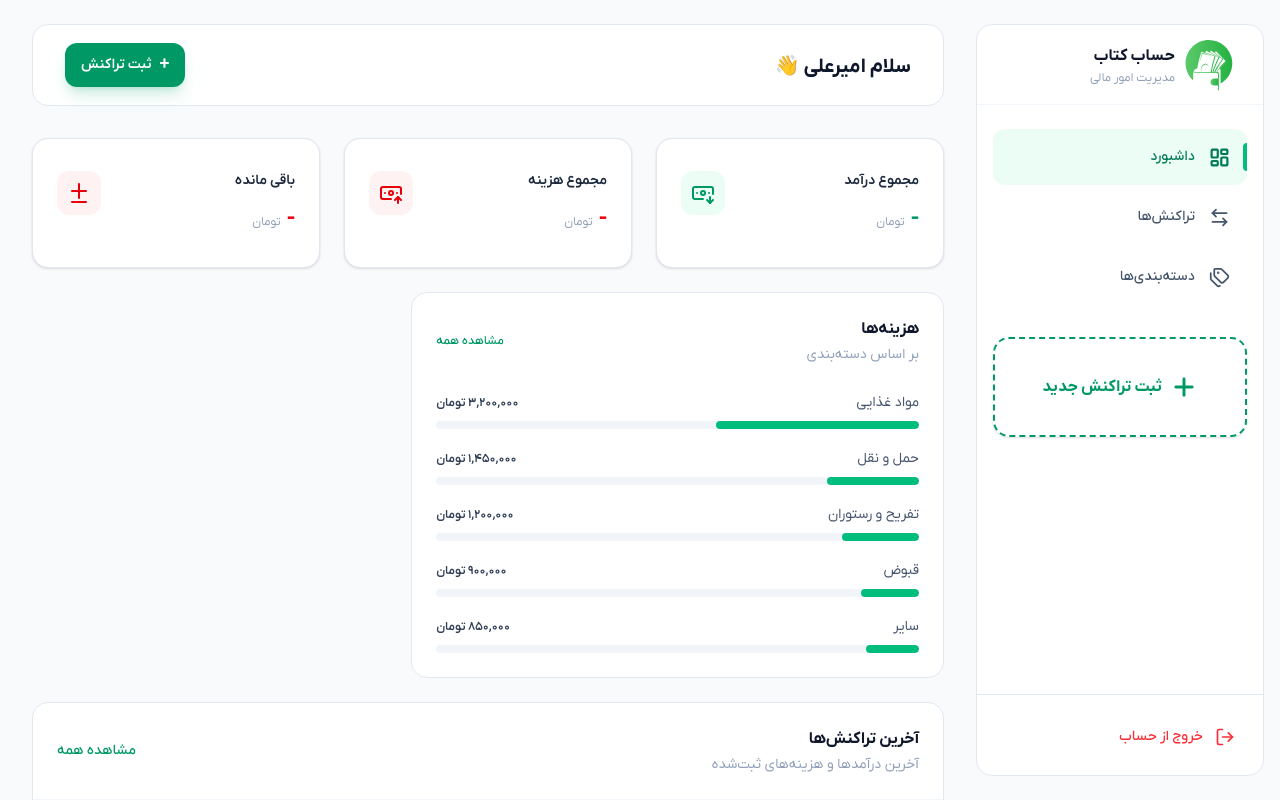
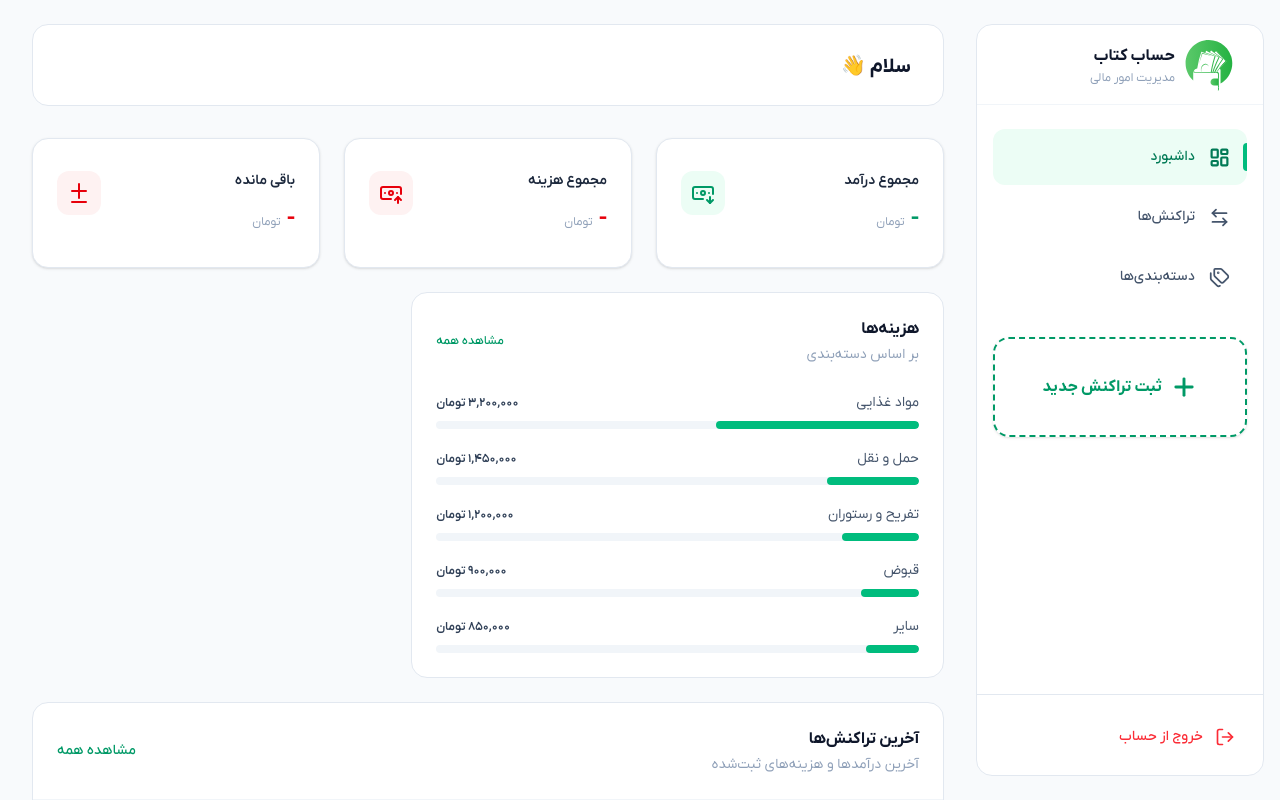
Before and after one commit to iamamirali/hesab-ketab, a Next.js app: page /panel in a window 1280 px wide. Shown: the top 800 px of the page. Built offline with nearby package versions, Linux system fonts and the light colour scheme; no server answers.

Commit message:
feat: add header with user fullName title

```diff
--- /dev/null
+++ b/app/panel/_actions/getUserName.action.ts
@@ -0,0 +1,36 @@
+"use server";
+
+import { createClient } from "@/lib/supabase/server";
+
+export async function getUserFullNameAction() {
+  const supabase = await createClient();
+
+  const {
+    data: { user },
+  } = await supabase.auth.getUser();
+
+  if (!user) {
+    return {
+      success: false,
+      error: "کاربر احراز هویت نشده است",
+    };
+  }
+
+  const { data, error } = await supabase
+    .from("profiles")
+    .select("full_name")
+    .eq("id", user.id)
+    .single();
+
+  if (error) {
+    return {
+      success: false,
+      error: "دریافت اطلاعات با خطا مواجه شد",
+    };
+  }
+
+  return {
+    success: true,
+    data: data as { full_name: string },
+  };
+}
--- /dev/null
+++ b/app/panel/_components/DashboardHeader.tsx
@@ -0,0 +1,15 @@
+import { getUserFullNameAction } from "../_actions/getUserName.action";
+
+export async function DashboardHeader() {
+  const { data } = await getUserFullNameAction();
+
+  return (
+    <header className="border rounded-2xl mx-5 lg:mx-8 border-slate-200 bg-white">
+      <div className="mx-auto flex h-20 items-center justify-between px-5 lg:px-8">
+        <h1 className="mt-1 text-xl font-bold text-slate-900">
+          سلام {data?.full_name} 👋
+        </h1>
+      </div>
+    </header>
+  );
+}
--- a/app/panel/page.tsx
+++ b/app/panel/page.tsx
@@ -1,5 +1,6 @@
 import Link from "next/link";
 import { DashboardSummary } from "./_components/DashboardSummary";
+import { DashboardHeader } from "./_components/DashboardHeader";
 
 const transactions = [
   {
@@ -75,21 +76,7 @@ const expenses = [
 export default function PanelPage() {
   return (
     <div>
-      <header className="border rounded-2xl mx-5 lg:mx-8 border-slate-200 bg-white">
-        <div className="mx-auto flex h-20 items-center justify-between px-5 lg:px-8">
-          <h1 className="mt-1 text-xl font-bold text-slate-900">
-            سلام امیرعلی 👋
-          </h1>
-
-          <Link
-            href="/panel/transactions/new"
-            className="flex h-11 items-center gap-2 rounded-xl bg-emerald-600 px-4 text-sm font-semibold text-white shadow-lg shadow-emerald-600/20 transition hover:bg-emerald-700"
-          >
-            <span className="text-lg">+</span>
-            ثبت تراکنش
-          </Link>
-        </div>
-      </header>
+      <DashboardHeader />
 
       <main className="mx-auto px-5 mt-6 lg:mt-8 lg:px-8">
         <section>
```
